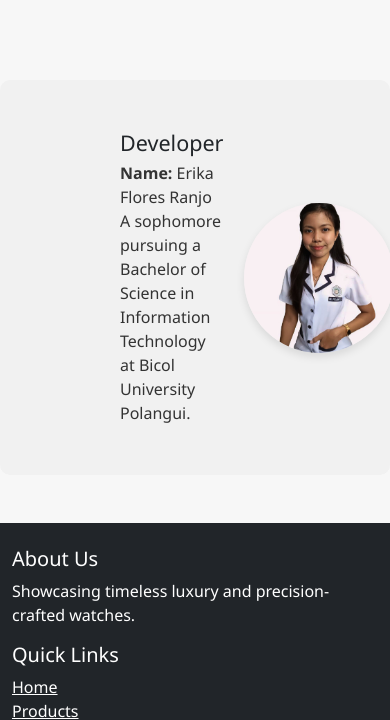
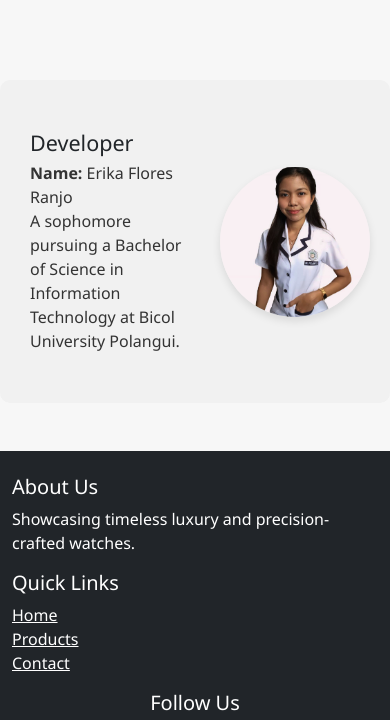
Before and after one commit to erikaranjo/elegance-in-time, a website: page public/about.html in a window 390 px wide. Shown: the part 1260-1980 px from the top of the page. Drawn offline with nearby package versions, Linux system fonts and the light colour scheme.

Commit message:
Update style.css

```diff
--- a/public/style.css
+++ b/public/style.css
@@ -153,9 +153,13 @@
       .hero h1 {
             font-size: 3rem;
         }
-        .hero h3 {
+       .hero h3 {
             font-size: 1rem;
         }
+      .developer div {
+            max-width: 600px;
+            margin-left: 10px;
+       }
     }
 
     /*CONTACT*/
```
